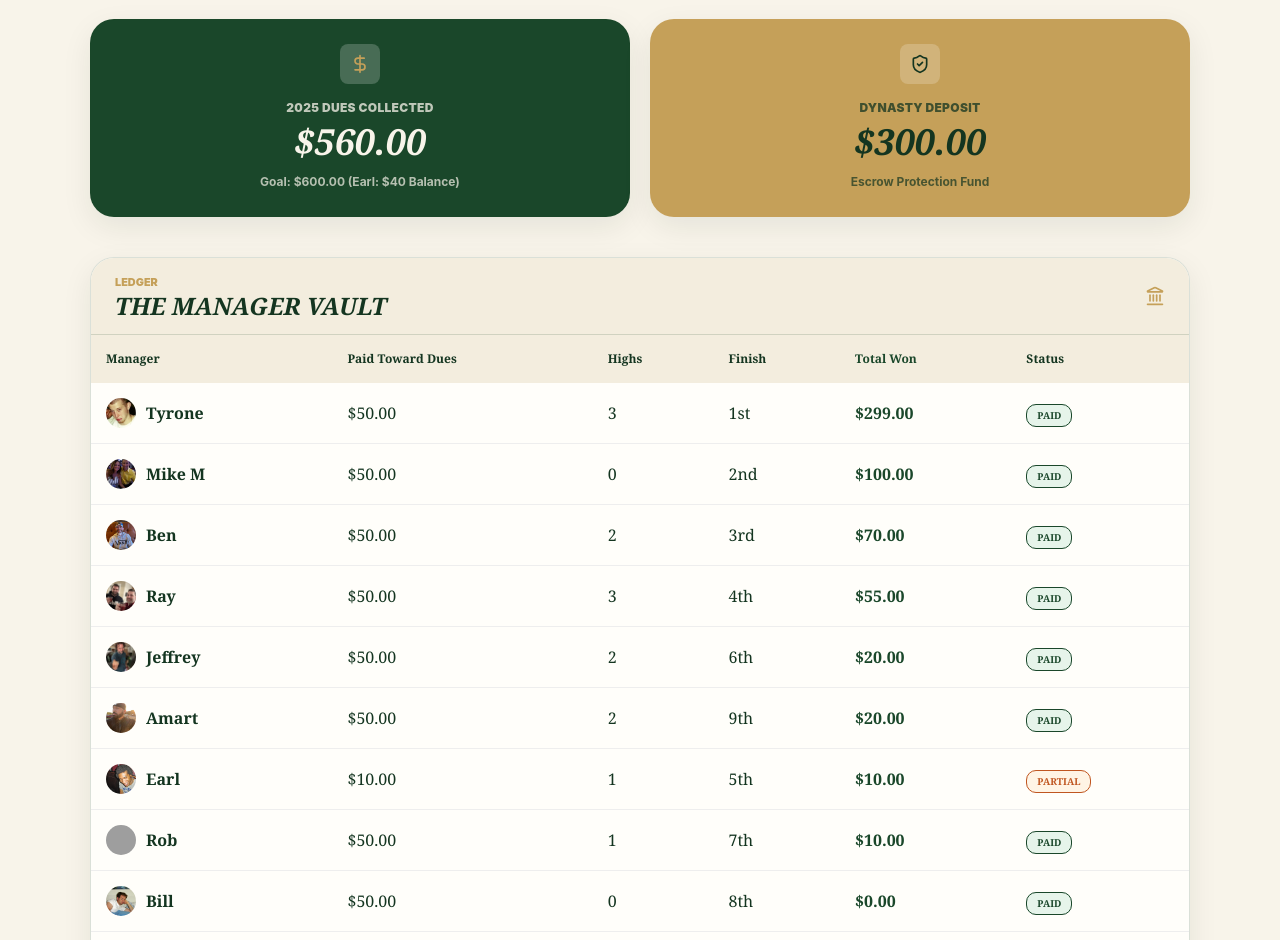
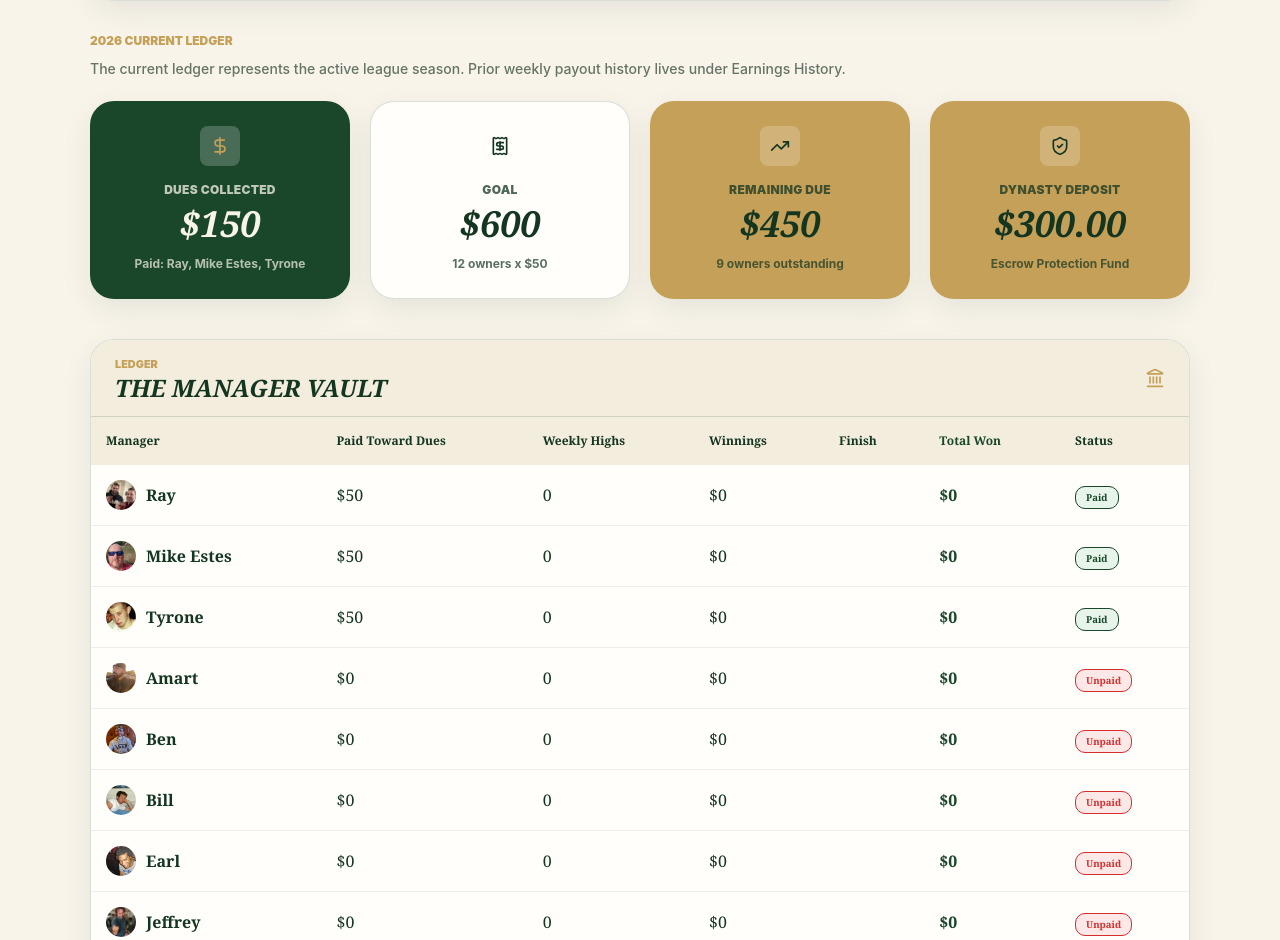
Before and after one commit to 1raybeez/Long-Country-Club, a Next.js app: page /league-info/fees in a window 1280 px wide. Shown: the part 1860-2800 px from the top of the page. Built offline with nearby package versions, Linux system fonts and the light colour scheme; grey boxes are pictures that could not be loaded.

Commit message:
Add League Info financial rules and Caddy Fees ledger

```diff
--- a/app/league-info/fees/page.tsx
+++ b/app/league-info/fees/page.tsx
@@ -1,43 +1,115 @@
 'use client';
 
+import { useState } from 'react';
 import {
-  Crown, DollarSign, Landmark, Medal, Receipt, ShieldCheck, TrendingUp, Trophy
+  Crown,
+  DollarSign,
+  Landmark,
+  Medal,
+  Receipt,
+  ShieldCheck,
+  TrendingUp,
+  Trophy,
 } from 'lucide-react';
 import { LeagueHero } from '@/components/league/LeagueHero';
 import { LeagueMetricCard } from '@/components/league/LeagueMetricCard';
 import { LeaguePageShell } from '@/components/league/LeaguePageShell';
 import { LeagueSection } from '@/components/league/LeagueSection';
+import { LeagueTabBar } from '@/components/league/LeagueTabBar';
 
-// DATA SOURCE: Manual Tracker
-const WEEKLY_DATA = [
-  { wk: 1, name: "Amart", amount: 10 }, { wk: 2, name: "Tyrone", amount: 10 },
-  { wk: 3, name: "Ben", amount: 10 }, { wk: 4, name: "Ray", amount: 10 },
-  { wk: 5, name: "Tyrone", amount: 10 }, { wk: 6, name: "Ray", amount: 10 },
-  { wk: 7, name: "Earl", amount: 10 }, { wk: 8, name: "Tyrone", amount: 10 },
-  { wk: 9, name: "Jeffrey", amount: 10 }, { wk: 10, name: "Ray", amount: 10 },
-  { wk: 11, name: "Amart", amount: 10 }, { wk: 12, name: "Rob", amount: 10 },
-  { wk: 13, name: "Jeffrey", amount: 10 }, { wk: 14, name: "Ben", amount: 10 }
+type LedgerTab = 'current' | 'history';
+
+type OwnerBase = {
+  name: string;
+  img: string;
+};
+
+type CurrentLedgerRow = OwnerBase & {
+  paidTowardDues: number;
+  weeklyHighs: number;
+  winnings: number;
+  finish: string;
+  totalWon: number;
+};
+
+type HistoricalEarningsRow = OwnerBase & {
+  weeklyHighs: number;
+  finish: string;
+  totalWon: number;
+};
+
+type WeeklyPayout = {
+  wk: number;
+  name: string;
+  amount: number;
+  note?: string;
+};
+
+const CURRENT_SEASON = 2026;
+const DUES_GOAL = 600;
+const DYNASTY_DEPOSIT = 300;
+const PAID_2026_MANAGERS = new Set(['Ray', 'Mike Estes', 'Tyrone']);
+
+const ACTIVE_OWNERS: readonly OwnerBase[] = [
+  { name: 'Ray', img: '/managers/Ray.png' },
+  { name: 'Mike Estes', img: '/managers/Mike E.png' },
+  { name: 'Tyrone', img: '/managers/Tyrone.png' },
+  { name: 'Amart', img: '/managers/Amart.png' },
+  { name: 'Ben', img: '/managers/Ben.png' },
+  { name: 'Bill', img: '/managers/Bill.png' },
+  { name: 'Earl', img: '/managers/EP.png' },
+  { name: 'Jeffrey', img: '/managers/Jeffrey.png' },
+  { name: 'Keith', img: '/managers/KW.png' },
+  { name: 'Loren', img: '/managers/Loren.png' },
+  { name: 'Mike M', img: '/managers/Mike M.png' },
+  { name: 'Rob', img: '/managers/Rob.png' },
 ];
 
-// DATA SOURCE: Manual Tracker Payouts
-const OWNER_SUMMARY = [
-  { name: "Tyrone", highs: 3, place: "1st", won: 299, paid: 50, img: "/managers/Tyrone.png" },
-  { name: "Mike M", highs: 0, place: "2nd", won: 100, paid: 50, img: "/managers/Mike M.png" },
-  { name: "Ben", highs: 2, place: "3rd", won: 70, paid: 50, img: "/managers/Ben.png" },
-  { name: "Ray", highs: 3, place: "4th", won: 55, paid: 50, img: "/managers/Ray.png" },
-  { name: "Jeffrey", highs: 2, place: "6th", won: 20, paid: 50, img: "/managers/Jeffrey.png" },
-  { name: "Amart", highs: 2, place: "9th", won: 20, paid: 50, img: "/managers/Amart.png" },
-  { name: "Earl", highs: 1, place: "5th", won: 10, paid: 10, img: "/managers/EP.png" }, // Partial Credit
-  { name: "Rob", highs: 1, place: "7th", won: 10, paid: 50, img: "/managers/Rob.png" },
-  { name: "Bill", highs: 0, place: "8th", won: 0, paid: 50, img: "/managers/Bill.png" },
-  { name: "Keith", highs: 0, place: "10th", won: 0, paid: 50, img: "/managers/KW.png" },
-  { name: "Loren", highs: 0, place: "11th", won: 0, paid: 50, img: "/managers/Loren.png" },
-  { name: "Mike E", highs: 0, place: "12th", won: 0, paid: 50, img: "/managers/Mike E.png" },
+const CURRENT_LEDGER: readonly CurrentLedgerRow[] = ACTIVE_OWNERS.map((owner) => ({
+  ...owner,
+  paidTowardDues: PAID_2026_MANAGERS.has(owner.name) ? 50 : 0,
+  weeklyHighs: 0,
+  winnings: 0,
+  finish: '',
+  totalWon: 0,
+}));
+
+const WEEKLY_PAYOUT_HISTORY_2025: readonly WeeklyPayout[] = [
+  { wk: 1, name: 'Amart', amount: 10 },
+  { wk: 2, name: 'Tyrone', amount: 10 },
+  { wk: 3, name: 'Ben', amount: 10 },
+  { wk: 4, name: 'Ray', amount: 10 },
+  { wk: 5, name: 'Tyrone', amount: 10 },
+  { wk: 6, name: 'Ray', amount: 10 },
+  { wk: 7, name: 'Earl', amount: 10, note: 'Credit applied' },
+  { wk: 8, name: 'Tyrone', amount: 10 },
+  { wk: 9, name: 'Jeffrey', amount: 10 },
+  { wk: 10, name: 'Ray', amount: 10 },
+  { wk: 11, name: 'Amart', amount: 10 },
+  { wk: 12, name: 'Rob', amount: 10 },
+  { wk: 13, name: 'Jeffrey', amount: 10 },
+  { wk: 14, name: 'Ben', amount: 10 },
+];
+
+const EARNINGS_HISTORY_2025: readonly HistoricalEarningsRow[] = [
+  { name: 'Tyrone', weeklyHighs: 3, finish: '1st', totalWon: 299, img: '/managers/Tyrone.png' },
+  { name: 'Mike M', weeklyHighs: 0, finish: '2nd', totalWon: 100, img: '/managers/Mike M.png' },
+  { name: 'Ben', weeklyHighs: 2, finish: '3rd', totalWon: 70, img: '/managers/Ben.png' },
+  { name: 'Ray', weeklyHighs: 3, finish: '4th', totalWon: 55, img: '/managers/Ray.png' },
+  { name: 'Jeffrey', weeklyHighs: 2, finish: '6th', totalWon: 20, img: '/managers/Jeffrey.png' },
+  { name: 'Amart', weeklyHighs: 2, finish: '9th', totalWon: 20, img: '/managers/Amart.png' },
+  { name: 'Earl', weeklyHighs: 1, finish: '5th', totalWon: 10, img: '/managers/EP.png' },
+  { name: 'Rob', weeklyHighs: 1, finish: '7th', totalWon: 10, img: '/managers/Rob.png' },
+  { name: 'Bill', weeklyHighs: 0, finish: '8th', totalWon: 0, img: '/managers/Bill.png' },
+  { name: 'Keith', weeklyHighs: 0, finish: '10th', totalWon: 0, img: '/managers/KW.png' },
+  { name: 'Loren', weeklyHighs: 0, finish: '11th', totalWon: 0, img: '/managers/Loren.png' },
+  { name: 'Mike Estes', weeklyHighs: 0, finish: '12th', totalWon: 0, img: '/managers/Mike E.png' },
 ];
 
 export default function CaddyFees() {
-  const duesGoal = 600;
-  const duesCollected = OWNER_SUMMARY.reduce((acc, curr) => acc + curr.paid, 0); // $560
+  const [activeTab, setActiveTab] = useState<LedgerTab>('current');
+  const duesCollected = CURRENT_LEDGER.reduce((acc, curr) => acc + curr.paidTowardDues, 0);
+  const remainingDue = DUES_GOAL - duesCollected;
 
   return (
     <LeaguePageShell
@@ -48,7 +120,7 @@ export default function CaddyFees() {
         icon={<DollarSign className="h-8 w-8" aria-hidden="true" />}
         label="Official LCC Ledger"
         title="Caddy Fees"
-        subtitle="League fee rules, prize money policy, and the currently shown 2025 ledger snapshot."
+        subtitle={`League fee rules, prize money policy, and the active ${CURRENT_SEASON} season ledger.`}
       />
 
       <div className="mx-auto mt-12 max-w-[1100px]">
@@ -82,8 +154,8 @@ export default function CaddyFees() {
             </p>
             <p>
               New owners pay <strong>$75</strong> in Year 1: $50 for the current season plus a $25 future-season
-              deposit. If an owner leaves, they do not recoup that future-season fee. The forfeited future fee is awarded
-              to the Champion of the upcoming season.
+              deposit. If an owner leaves, they do not recoup that future-season fee. The forfeited future fee is
+              awarded to the Champion of the upcoming season.
             </p>
           </div>
         </LeagueSection>
@@ -151,75 +223,156 @@ export default function CaddyFees() {
             </p>
             <p>
               Example: if the ring costs about <strong>$16</strong>, the Champion receives{' '}
-              <strong>$205 + $64 leftover = about $269</strong>, before any weekly high payouts or forfeited future fees
-              are added.
+              <strong>$205 + $64 leftover = about $269</strong>, before any weekly high payouts or forfeited future
+              fees are added.
             </p>
           </div>
         </LeagueSection>
 
-        {/* VAULT SECTION */}
+        <LeagueTabBar
+          items={[
+            {
+              label: 'Current Ledger',
+              value: 'current',
+              icon: <Landmark className="h-4 w-4" aria-hidden="true" />,
+            },
+            {
+              label: 'Earnings History',
+              value: 'history',
+              icon: <Receipt className="h-4 w-4" aria-hidden="true" />,
+            },
+          ]}
+          value={activeTab}
+          onChange={(value) => setActiveTab(value as LedgerTab)}
+          ariaLabel="Caddy Fees views"
+          className="mb-8"
+        />
+
+        {activeTab === 'current' ? (
+          <>
             <div className="mb-5">
               <p className="font-ui text-xs font-black uppercase text-[var(--lcc-gold)]">
-            2025 Ledger Snapshot
+                {CURRENT_SEASON} Current Ledger
               </p>
               <p className="mt-2 font-ui text-sm font-medium leading-6 text-[var(--lcc-text-muted)]">
-            The ledger below is the currently shown 2025 tracker data. It is preserved as a historical/current ledger
-            view and should not be confused with 2026 season setup.
+                The current ledger represents the active league season. Prior weekly payout history lives under
+                Earnings History.
               </p>
             </div>
 
-        <div className="mb-10 grid grid-cols-1 gap-5 md:grid-cols-2">
+            <div className="mb-10 grid grid-cols-1 gap-5 md:grid-cols-2 xl:grid-cols-4">
               <LeagueMetricCard
                 icon={<DollarSign className="h-5 w-5 text-[var(--lcc-gold)]" aria-hidden="true" />}
-            label="2025 Dues Collected"
-            value={`$${duesCollected}.00`}
-            helperText={`Goal: $${duesGoal}.00 (Earl: $40 Balance)`}
+                label="Dues Collected"
+                value={formatCurrency(duesCollected)}
+                helperText="Paid: Ray, Mike Estes, Tyrone"
                 tone="positive"
+              />
+              <LeagueMetricCard
+                icon={<Receipt className="h-5 w-5" aria-hidden="true" />}
+                label="Goal"
+                value={formatCurrency(DUES_GOAL)}
+                helperText="12 owners x $50"
+                tone="neutral"
+              />
+              <LeagueMetricCard
+                icon={<TrendingUp className="h-5 w-5" aria-hidden="true" />}
+                label="Remaining Due"
+                value={formatCurrency(remainingDue)}
+                helperText="9 owners outstanding"
+                tone="warning"
               />
               <LeagueMetricCard
                 icon={<ShieldCheck className="h-5 w-5" aria-hidden="true" />}
                 label="Dynasty Deposit"
-            value="$300.00"
+                value={`${formatCurrency(DYNASTY_DEPOSIT)}.00`}
                 helperText="Escrow Protection Fund"
                 tone="warning"
               />
             </div>
 
-        {/* MANAGER VAULT LEDGER */}
             <LeagueSection
               eyebrow="Ledger"
               title="The Manager Vault"
               action={<Landmark className="h-5 w-5 text-[var(--lcc-gold)]" aria-hidden="true" />}
               contentClassName="overflow-x-auto p-0"
             >
+              <table style={{ width: '100%', minWidth: '900px', borderCollapse: 'collapse' }}>
+                <thead>
+                  <tr style={{ backgroundColor: 'var(--lcc-surface-muted)', textAlign: 'left', fontSize: '0.75rem' }}>
+                    <th style={tablePadding}>Manager</th>
+                    <th style={tablePadding}>Paid Toward Dues</th>
+                    <th style={tablePadding}>Weekly Highs</th>
+                    <th style={tablePadding}>Winnings</th>
+                    <th style={tablePadding}>Finish</th>
+                    <th style={{ ...tablePadding, color: '#1A472A' }}>Total Won</th>
+                    <th style={tablePadding}>Status</th>
+                  </tr>
+                </thead>
+                <tbody>
+                  {CURRENT_LEDGER.map((owner) => {
+                    const isPaid = owner.paidTowardDues >= 50;
+
+                    return (
+                      <tr key={owner.name} style={{ borderBottom: '1px solid #eee' }}>
+                        <td style={tablePadding}>
+                          <ManagerCell name={owner.name} img={owner.img} />
+                        </td>
+                        <td style={tablePadding}>{formatCurrency(owner.paidTowardDues)}</td>
+                        <td style={tablePadding}>{owner.weeklyHighs}</td>
+                        <td style={tablePadding}>{formatCurrency(owner.winnings)}</td>
+                        <td style={tablePadding}>{owner.finish}</td>
+                        <td style={{ ...tablePadding, color: '#1A472A', fontWeight: 'bold' }}>
+                          {formatCurrency(owner.totalWon)}
+                        </td>
+                        <td style={tablePadding}>
+                          <span style={statusBadgeStyle(isPaid)}>{isPaid ? 'Paid' : 'Unpaid'}</span>
+                        </td>
+                      </tr>
+                    );
+                  })}
+                </tbody>
+              </table>
+            </LeagueSection>
+
+            <LeagueSection
+              eyebrow="Payouts"
+              title={`${CURRENT_SEASON} Weekly High Scorers ($10/wk)`}
+              action={<TrendingUp className="h-5 w-5 text-[var(--lcc-gold)]" aria-hidden="true" />}
+              className="mt-10"
+            >
+              <p className="font-ui text-sm font-medium leading-6 text-[var(--lcc-text-muted)]">
+                No weekly high payouts have been recorded for {CURRENT_SEASON} yet.
+              </p>
+            </LeagueSection>
+          </>
+        ) : (
+          <>
+            <LeagueSection
+              eyebrow="Earnings History"
+              title="2025 Season Earnings Summary"
+              action={<Receipt className="h-5 w-5 text-[var(--lcc-gold)]" aria-hidden="true" />}
+              contentClassName="overflow-x-auto p-0"
+            >
               <table style={{ width: '100%', minWidth: '760px', borderCollapse: 'collapse' }}>
                 <thead>
                   <tr style={{ backgroundColor: 'var(--lcc-surface-muted)', textAlign: 'left', fontSize: '0.75rem' }}>
                     <th style={tablePadding}>Manager</th>
-                  <th style={tablePadding}>Paid Toward Dues</th>
-                  <th style={tablePadding}>Highs</th>
+                    <th style={tablePadding}>Weekly Highs</th>
                     <th style={tablePadding}>Finish</th>
-                  <th style={{...tablePadding, color: '#1A472A'}}>Total Won</th>
-                  <th style={tablePadding}>Status</th>
+                    <th style={{ ...tablePadding, color: '#1A472A' }}>Total Won</th>
                   </tr>
                 </thead>
                 <tbody>
-                {OWNER_SUMMARY.sort((a,b) => b.won - a.won).map(o => (
-                  <tr key={o.name} style={{ borderBottom: '1px solid #eee' }}>
+                  {EARNINGS_HISTORY_2025.map((owner) => (
+                    <tr key={owner.name} style={{ borderBottom: '1px solid #eee' }}>
                       <td style={tablePadding}>
-                      <div style={{ display: 'flex', alignItems: 'center', gap: '10px' }}>
-                        <img src={o.img} style={{ width: '30px', height: '30px', borderRadius: '50%', objectFit: 'cover' }} onError={(e:any)=>e.target.src='/logo.png'} />
-                        <strong>{o.name}</strong>
-                      </div>
+                        <ManagerCell name={owner.name} img={owner.img} />
                       </td>
-                    <td style={tablePadding}>${o.paid}.00</td>
-                    <td style={tablePadding}>{o.highs}</td>
-                    <td style={tablePadding}>{o.place}</td>
-                    <td style={{...tablePadding, color: '#1A472A', fontWeight: 'bold'}}>${o.won}.00</td>
-                    <td style={tablePadding}>
-                      <span style={statusBadgeStyle(o.paid === 50, o.name === 'Earl')}>
-                        {o.paid === 50 ? 'PAID' : o.name === 'Earl' ? 'PARTIAL' : 'UNPAID'}
-                      </span>
+                      <td style={tablePadding}>{owner.weeklyHighs}</td>
+                      <td style={tablePadding}>{owner.finish}</td>
+                      <td style={{ ...tablePadding, color: '#1A472A', fontWeight: 'bold' }}>
+                        {formatCurrency(owner.totalWon)}
                       </td>
                     </tr>
                   ))}
@@ -227,51 +380,83 @@ export default function CaddyFees() {
               </table>
             </LeagueSection>
 
-        {/* WEEKLY WINNERS LEDGER */}
             <LeagueSection
-          eyebrow="Payouts"
-          title="Weekly High Scorers ($10/wk)"
+              eyebrow="Weekly Payouts"
+              title="2025 Weekly High Payout History ($10/wk)"
               action={<TrendingUp className="h-5 w-5 text-[var(--lcc-gold)]" aria-hidden="true" />}
               className="mt-10"
               contentClassName="overflow-x-auto p-0"
             >
               <table style={{ width: '100%', borderCollapse: 'collapse' }}>
                 <thead>
-                <tr style={{ borderBottom: '2px solid var(--lcc-surface-muted)', textAlign: 'left', fontSize: '0.8rem', color: '#999' }}>
-                  <th style={{ padding: '10px' }}>WEEK</th>
-                  <th style={{ padding: '10px' }}>OWNER</th>
-                  <th style={{ padding: '10px' }}>PAYOUT</th>
+                  <tr
+                    style={{
+                      borderBottom: '2px solid var(--lcc-surface-muted)',
+                      textAlign: 'left',
+                      fontSize: '0.8rem',
+                      color: '#999',
+                    }}
+                  >
+                    <th style={{ padding: '10px' }}>Week</th>
+                    <th style={{ padding: '10px' }}>Owner</th>
+                    <th style={{ padding: '10px' }}>Payout</th>
                   </tr>
                 </thead>
                 <tbody>
-                {WEEKLY_DATA.map(w => (
-                  <tr key={w.wk} style={{ borderBottom: '1px solid #eee' }}>
-                    <td style={{ padding: '10px', fontSize: '0.9rem' }}>Week {w.wk}</td>
-                    <td style={{ padding: '10px', fontWeight: 'bold' }}>{w.name}</td>
+                  {WEEKLY_PAYOUT_HISTORY_2025.map((week) => (
+                    <tr key={week.wk} style={{ borderBottom: '1px solid #eee' }}>
+                      <td style={{ padding: '10px', fontSize: '0.9rem' }}>Week {week.wk}</td>
+                      <td style={{ padding: '10px', fontWeight: 'bold' }}>{week.name}</td>
                       <td style={{ padding: '10px', color: '#1A472A', fontWeight: 'bold' }}>
-                        {w.name === 'Earl' ? '$0.00 (Credit Applied)' : '$10.00'}
+                        {week.note ? `${formatCurrency(0)} (${week.note})` : formatCurrency(week.amount)}
                       </td>
                     </tr>
                   ))}
                 </tbody>
               </table>
             </LeagueSection>
+          </>
+        )}
       </div>
     </LeaguePageShell>
   );
 }
 
-// STYLES
+function ManagerCell({ name, img }: OwnerBase) {
+  return (
+    <div style={{ display: 'flex', alignItems: 'center', gap: '10px' }}>
+      <img
+        src={img}
+        alt=""
+        style={{ width: '30px', height: '30px', borderRadius: '50%', objectFit: 'cover' }}
+        onError={(event) => {
+          event.currentTarget.src = '/logo.png';
+        }}
+      />
+      <strong>{name}</strong>
+    </div>
+  );
+}
+
+function formatCurrency(amount: number) {
+  return `$${amount}`;
+}
+
 const policyCopyStyle = {
   color: 'var(--lcc-text-muted)',
   fontSize: '0.98rem',
   lineHeight: 1.7,
   marginTop: '20px',
 };
+
 const tablePadding = { padding: '15px' };
-const statusBadgeStyle = (paid: boolean, partial: boolean) => ({
-  fontSize: '0.6rem', fontWeight: 'bold', padding: '4px 10px', borderRadius: '10px',
-  backgroundColor: paid ? '#E6F4EA' : partial ? '#FFF4E5' : '#FCE8E6',
-  color: paid ? '#1A472A' : partial ? '#C05621' : '#d32f2f',
-  border: `1px solid ${paid ? '#1A472A' : partial ? '#C05621' : '#d32f2f'}`
+
+const statusBadgeStyle = (paid: boolean) => ({
+  fontSize: '0.6rem',
+  fontWeight: 'bold',
+  padding: '4px 10px',
+  borderRadius: '10px',
+  backgroundColor: paid ? '#E6F4EA' : '#FCE8E6',
+  color: paid ? '#1A472A' : '#d32f2f',
+  border: `1px solid ${paid ? '#1A472A' : '#d32f2f'}`,
 });
```
Lines whose indentation alone changed are shown as unchanged.
